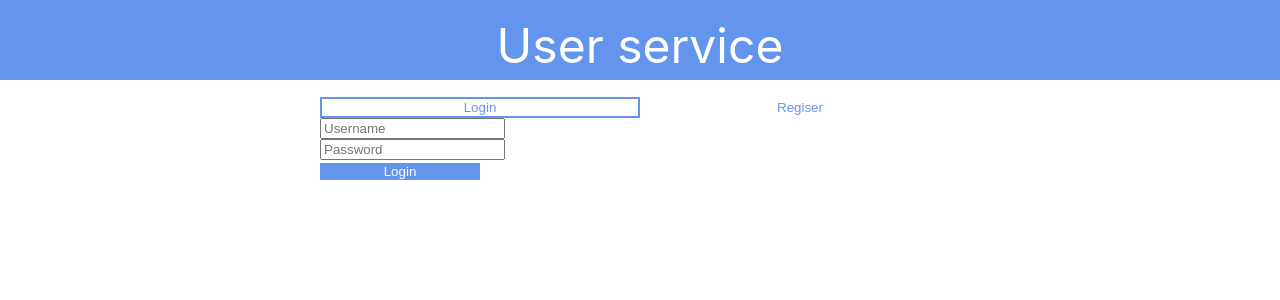
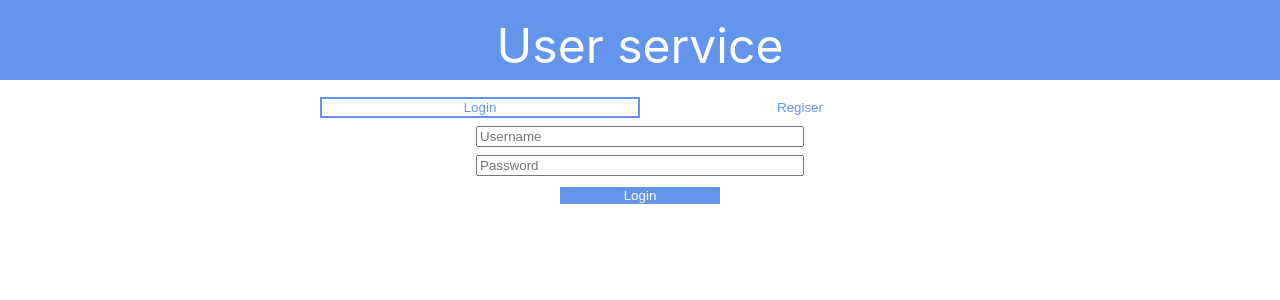
Before and after one commit to mariusfa/user-service, a React (Create React App) app in the folder client/: page /login in a window 1280 px wide. Shown: the top 300 px of the page. Built offline with nearby package versions, Linux system fonts and the light colour scheme; no server answers.

Commit message:
Fix centering of elements and fix uncaught error

```diff
--- a/client/src/components/Inputs.js
+++ b/client/src/components/Inputs.js
@@ -2,6 +2,8 @@ import styled from 'styled-components';
 
 const Input = styled.input`
   display: block;
+  width: 50%
+  margin: 0.5rem auto;
 `;
 
 export {
--- a/client/src/components/Login.js
+++ b/client/src/components/Login.js
@@ -4,6 +4,10 @@ import { LoginButton } from "./Buttons";
 import { Input } from "./Inputs";
 import { API_URL } from "../AppConfig";
 import { UserContext }  from "../contexts/UserContext";
+
+const LoginContainer = styled.div`
+  text-align: center;
+`;
 
 function Login(props) {
   const [username, setUsername] = useState("");
@@ -33,11 +37,14 @@ function Login(props) {
         props.history.push('/');
         userContext.setData(username);
         console.log(userContext);
+      })
+      .catch(error => {
+        console.log(error);
       });
   }
 
   return (
-    <div>
+    <LoginContainer>
       <Input
         placeholder="Username"
         value={username}
@@ -49,7 +56,7 @@ function Login(props) {
         onChange={changePassword}
       />
       <LoginButton onClick={onLogin}>Login</LoginButton>
-    </div>
+    </LoginContainer>
   );
 }
 
--- a/client/src/components/Register.js
+++ b/client/src/components/Register.js
@@ -5,6 +5,7 @@ import { Input } from './Inputs';
 import  { API_URL } from '../AppConfig';
 
 const RegisterContainer = styled.div`
+  text-align: center;
 `;
 
 function Register() {
```
